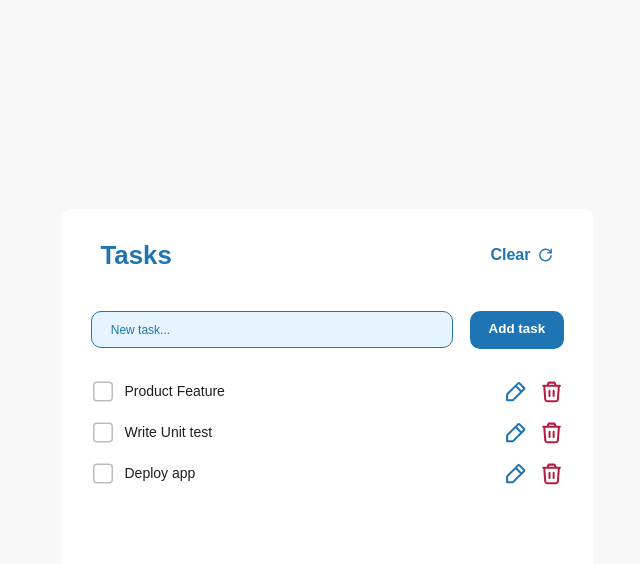
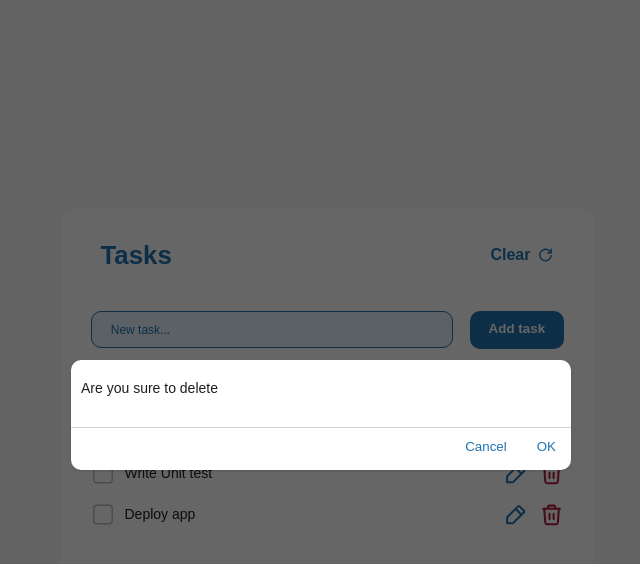
Before and after one commit to warnerb47/task_app, an Angular app: page / in a window 1280 px wide. Both pictures are taken after a click on the icon 864 px from the left and 391 px from the top of the page. Shown: the top 564 px of the page, without its empty margins (313-953 px from the left). Built offline with nearby package versions, Linux system fonts and the light colour scheme.

Commit message:
feat: add confim dialog

```diff
--- /dev/null
+++ b/src/app/components/confirm-dialog/confirm-dialog.component.html
@@ -0,0 +1,9 @@
+<div class="wrapper">
+    <div class="dialog">
+        <div class="title">Are you sure to delete</div>
+        <div class="contols">
+            <button (click)="onDelete(false)">Cancel</button>
+            <button (click)="onDelete(true)">OK</button>
+        </div>
+    </div>
+</div>
--- /dev/null
+++ b/src/app/components/confirm-dialog/confirm-dialog.component.scss
@@ -0,0 +1,58 @@
+.wrapper {
+    width: 100vw;
+    height: 100vh;
+    background: rgba(0,0,0,0.6);
+    // backdrop-filter: blur(1px);
+    display: flex;
+    align-items: center;
+    justify-content: center;
+
+    .dialog {
+        position: absolute;
+        top: 45vh;
+        left: 30vw;
+        display: flex;
+        flex-direction: column;
+        justify-content: space-between;
+        padding-top: 10px;
+        padding-bottom: 10px;
+        border: none;
+        border-radius: 10px;
+        box-shadow: 0 1px 3px 0 rgb(0 0 0 / 0.1), 0 1px 2px -1px rgb(0 0 0 / 0.1);
+        width: 500px;
+        height: 110px;
+        background-color: var(--light);
+
+
+        .title{
+            padding: 10px;
+            font-weight: 400;
+            font-size: 14px;
+            line-height: 17.5px;
+            color: var(--dark);
+        }
+
+        .contols {
+            border-top: 1px solid rgb(212, 212, 212);
+            display: flex;
+            align-items: center;
+            justify-content: end;
+            width: 100%;
+            padding: 5px 15px;
+            padding-top: 10px;
+            &>*+* {
+                margin-left: 30px;
+            }
+
+            button{
+                cursor: pointer;
+                border: none;
+                color: var(--primary);
+                line-height: 17.5px;
+                font-weight: 500;
+                font-size: 14;
+                background-color: var(--light);
+            }
+        }
+    }
+}
--- /dev/null
+++ b/src/app/components/confirm-dialog/confirm-dialog.component.ts
@@ -0,0 +1,17 @@
+import { Component, EventEmitter, Output } from '@angular/core';
+
+@Component({
+  selector: 'app-confirm-dialog',
+  standalone: true,
+  imports: [],
+  templateUrl: './confirm-dialog.component.html',
+  styleUrl: './confirm-dialog.component.scss'
+})
+export class ConfirmDialogComponent {
+
+  @Output() handleDelete: EventEmitter<boolean> = new EventEmitter<boolean>();
+
+  onDelete(value: boolean): void {
+    this.handleDelete.emit(value);
+  }
+}
--- a/src/app/components/task-list/task-list.component.html
+++ b/src/app/components/task-list/task-list.component.html
@@ -2,7 +2,7 @@
     @if(todos$ | withLoading | async; as obs) {
         @if(obs.data) {
             @for (todo of obs.data; track todo) {
-                <app-task [todo]="todo" />
+                <app-task [todo]="todo" (onDelete)="deleteTodo($event)"/>
             } @empty {
                 empty list
             }
@@ -14,3 +14,5 @@
         }
     }
 </div>
+
+<app-confirm-dialog [hidden]="hideDialog" (handleDelete)="handleDelete($event)" #dialog/>
--- a/src/app/components/task-list/task-list.component.scss
+++ b/src/app/components/task-list/task-list.component.scss
@@ -10,5 +10,12 @@
     app-task{
         width: 100%;
     }
+}
+
+
+app-confirm-dialog{
+    position: absolute;
+    top: 0;
+    left: 0;
 
 }
--- a/src/app/components/task-list/task-list.component.ts
+++ b/src/app/components/task-list/task-list.component.ts
@@ -1,30 +1,46 @@
-import { Component, OnInit } from '@angular/core';
+import { Component, ElementRef, OnInit, ViewChild } from '@angular/core';
 import { TaskComponent } from '../task/task.component';
 import { Observable, of } from 'rxjs';
 import { Todo } from '../../core/interfaces/todo';
 import { CommonModule } from '@angular/common';
 import { TodoService } from '../../todo.service';
 import { WithLoadingPipe } from '../../core/pipe/with-loading.pipe';
+import { ConfirmDialogComponent } from '../confirm-dialog/confirm-dialog.component';
 
 @Component({
   selector: 'app-task-list',
   standalone: true,
-  imports: [ CommonModule, TaskComponent, WithLoadingPipe ],
+  imports: [ CommonModule, TaskComponent, WithLoadingPipe, ConfirmDialogComponent ],
   templateUrl: './task-list.component.html',
   styleUrl: './task-list.component.scss'
 })
 export class TaskListComponent implements OnInit {
 
   todos$!: Observable<Todo[]>;
+  hideDialog=true;
+  toDelete!: Todo;
+  @ViewChild('dialog', { static: true }) dialog!: ElementRef<HTMLDialogElement>;
 
   constructor(private _todoService: TodoService) {}
 
   ngOnInit(): void {
     this.loadTodos();
+
   }
 
   loadTodos(): void {
     this.todos$ = this._todoService.todos$;
   }
 
+  handleDelete(deleteConfirmed: any): void {
+    this.hideDialog = true;
+    if (deleteConfirmed) {
+      this._todoService.deleteTodo(this.toDelete);
+    }
+  }
+  deleteTodo(todo: Todo): void {
+    this.hideDialog = false;
+    this.toDelete = todo;
+  }
+
 }
--- a/src/app/components/task/task.component.ts
+++ b/src/app/components/task/task.component.ts
@@ -1,7 +1,8 @@
-import { Component, EventEmitter, Input, Output } from '@angular/core';
+import { Component, ElementRef, EventEmitter, Input, Output, ViewChild } from '@angular/core';
 import { Todo } from '../../core/interfaces/todo';
 import { CommonModule } from '@angular/common';
 import { TodoService } from '../../todo.service';
+import { ConfirmDialogComponent } from '../confirm-dialog/confirm-dialog.component';
 
 @Component({
   selector: 'app-task',
@@ -13,8 +14,9 @@ import { TodoService } from '../../todo.service';
 export class TaskComponent {
 
   @Input() todo: Todo = { text: '', done: false};
+  @Output() onDelete: EventEmitter<Todo> = new EventEmitter<Todo>();
 
-  constructor(private _todoService: TodoService) {}
+  constructor() {}
 
   updateStatus(): void {
     this.todo.done = !this.todo.done;
@@ -25,6 +27,6 @@ export class TaskComponent {
   }
 
   deleteTodo(): void {
-    this._todoService.deleteTodo(this.todo);
+    this.onDelete.emit(this.todo);
   }
 }
--- a/src/styles.scss
+++ b/src/styles.scss
@@ -17,3 +17,10 @@ body {
     align-items: center;
     justify-content: center;
 }
+
+:host {
+    dialog::backdrop {
+        background: rgba(0,0,0,0.6);
+        backdrop-filter: blur(3px);
+    }
+}
```
Also changed, not shown: 1 other file (tests, documents, lock files or other folders).
